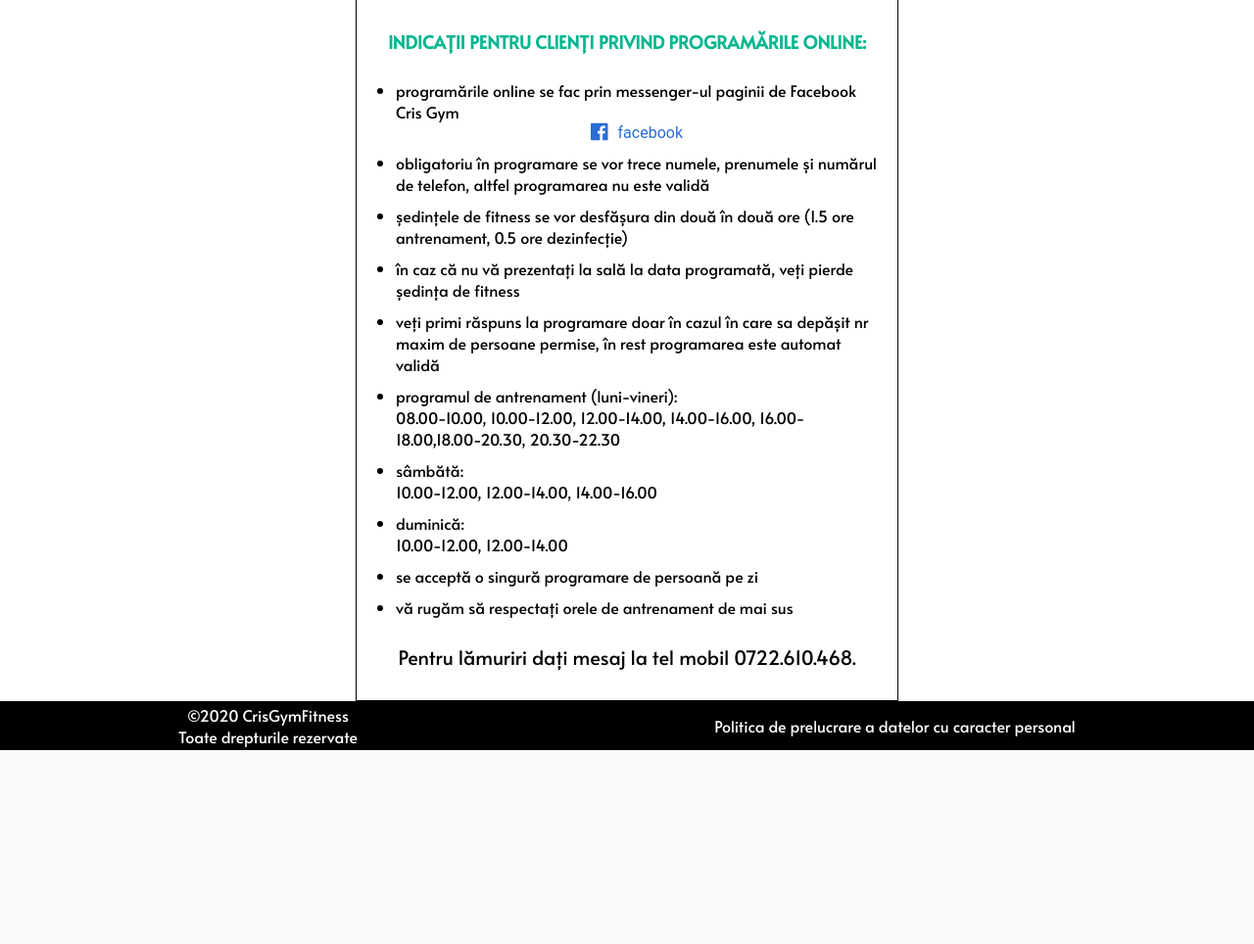
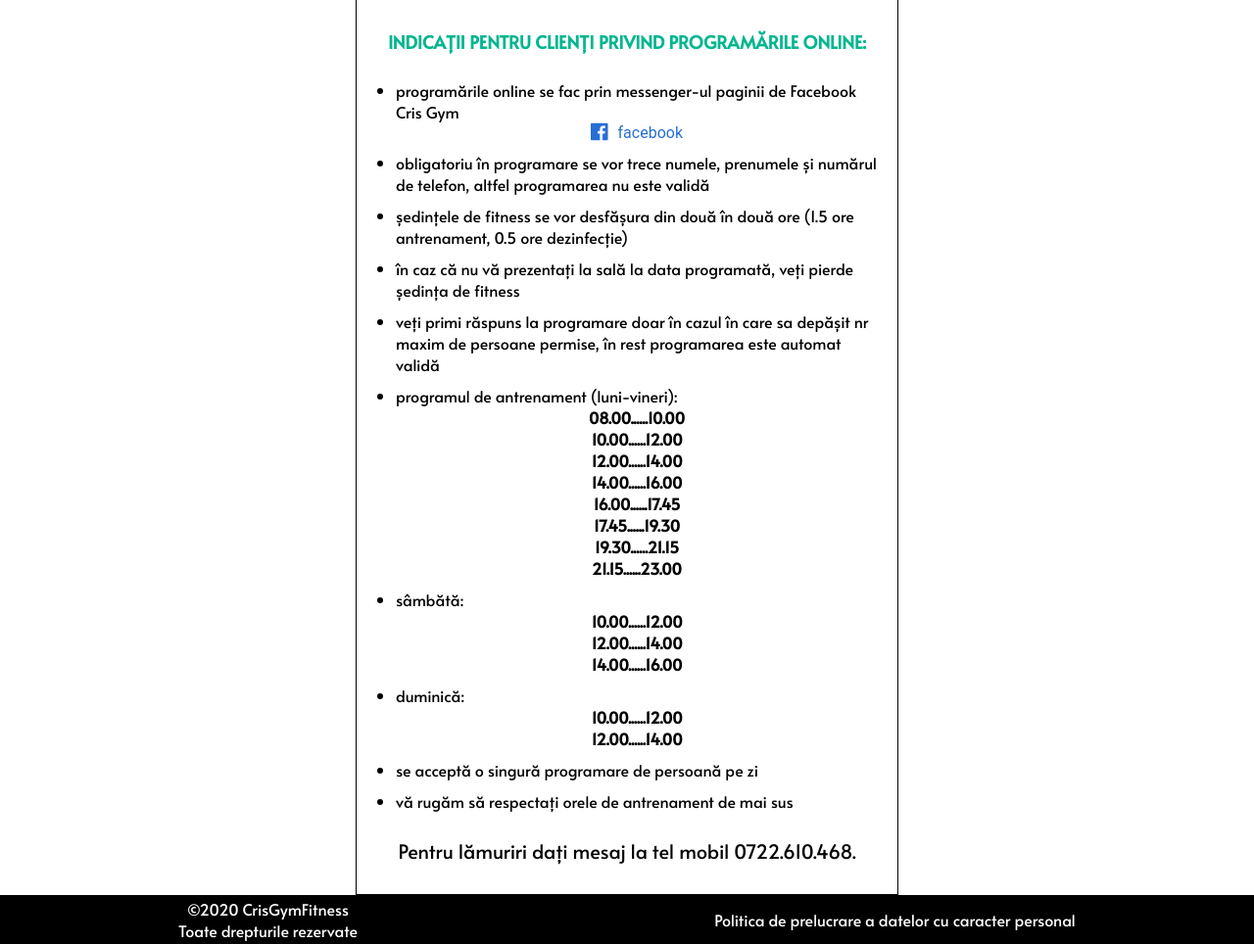
Before and after one commit to cosmingamanusi/crisgym, a PHP site: page /regulament.html in a window 1280 px wide. Shown: the part 93-1057 px from the top of the page at 98% size. Before the commit the page ends 859 px from the top, so only its background shows below. Run offline with PHP 8.4, Linux system fonts and the light colour scheme; some libraries are stand-ins or nearby versions.

Commit message:
added new training hours

```diff
--- a/regulament.html
+++ b/regulament.html
@@ -74,11 +74,54 @@
                     rest
                     programarea este automat validă</li>
                 <li>programul de antrenament (luni-vineri): <br>
-                    08.00-10.00, 10.00-12.00, 12.00-14.00, 14.00-16.00, 16.00-18.00,18.00-20.30, 20.30-22.30</li>
+                    <div class="oreProgramariContainer">
+                        <div class="oreProgrmariItem">
+                            08.00......10.00
+                        </div>
+                        <div class="oreProgrmariItem">
+                            10.00......12.00
+                        </div>
+                        <div class="oreProgrmariItem">
+                            12.00......14.00
+                        </div>
+                        <div class="oreProgrmariItem">
+                            14.00......16.00
+                        </div>
+                        <div class="oreProgrmariItem">
+                            16.00......17.45
+                        </div>
+                        <div class="oreProgrmariItem">
+                            17.45......19.30
+                        </div>
+                        <div class="oreProgrmariItem">
+                            19.30......21.15
+                        </div>
+                        <div class="oreProgrmariItem">
+                            21.15......23.00
+                        </div>
+                    </div>
                 <li>sâmbătă: <br>
-                    10.00-12.00, 12.00-14.00, 14.00-16.00</li>
+                    <div class="oreProgramariContainer">
+                        <div class="oreProgrmariItem">
+                            10.00......12.00
+                        </div>
+                        <div class="oreProgrmariItem">
+                            12.00......14.00
+                        </div>
+                        <div class="oreProgrmariItem">
+                            14.00......16.00
+                        </div>
+                    </div>
+                </li>
                 <li>duminică: <br>
-                    10.00-12.00, 12.00-14.00</li>
+                    <div class="oreProgramariContainer">
+                        <div class="oreProgrmariItem">
+                            10.00......12.00
+                        </div>
+                        <div class="oreProgrmariItem">
+                            12.00......14.00
+                        </div>
+                </li>
                 <li>se acceptă o singură programare de persoană pe zi</li>
                 <li>vă rugăm să respectați orele de antrenament de mai sus</li>
             </ul>
--- a/resources/style/style.css
+++ b/resources/style/style.css
@@ -296,6 +296,14 @@ box-shadow: 0px 10px 30px rgba(0,0,0,0.10);
     text-align: center;
     border-radius: 4px;
     padding: 5px;
+  }
+
+  .oreProgramariContainer{
+    text-align: center;
+    justify-content: center;
+    display: flex;
+    flex-direction: column;
+    font-weight: bold;
   }
 
   /*---------------------------------------
```
